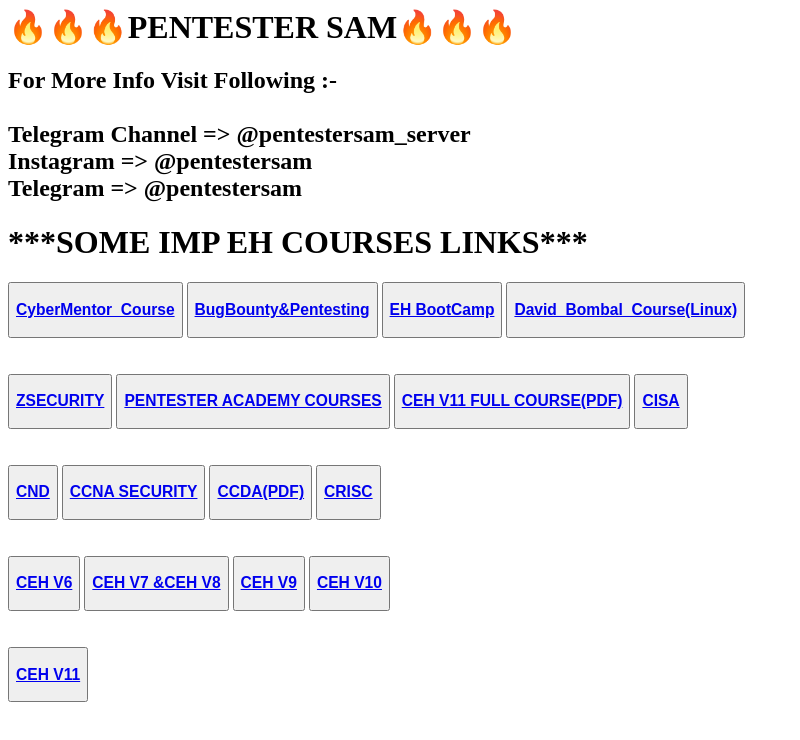
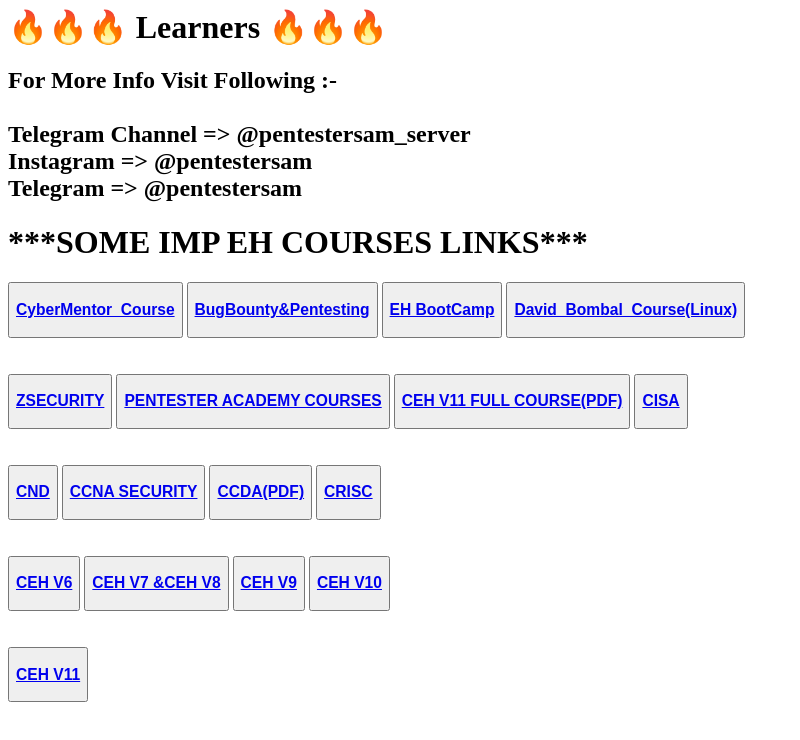
Before and after one commit to Pentestersam/Learners, a plain HTML site: page index.html in a window 1280 px wide. Shown: the whole page, without its empty margins (0-800 px from the left). Drawn offline with Linux system fonts and the light colour scheme.

Commit message:
Update index.html

```diff
--- a/index.html
+++ b/index.html
@@ -2,7 +2,7 @@
 <html>
 <body>
 
-    <h1><t>🔥🔥🔥PENTESTER SAM🔥🔥🔥</t><h1>
+    <h1><t>🔥🔥🔥 Learners 🔥🔥🔥</t><h1>
 
       <h2>For More Info Visit Following :-<br>
           <br>
```
